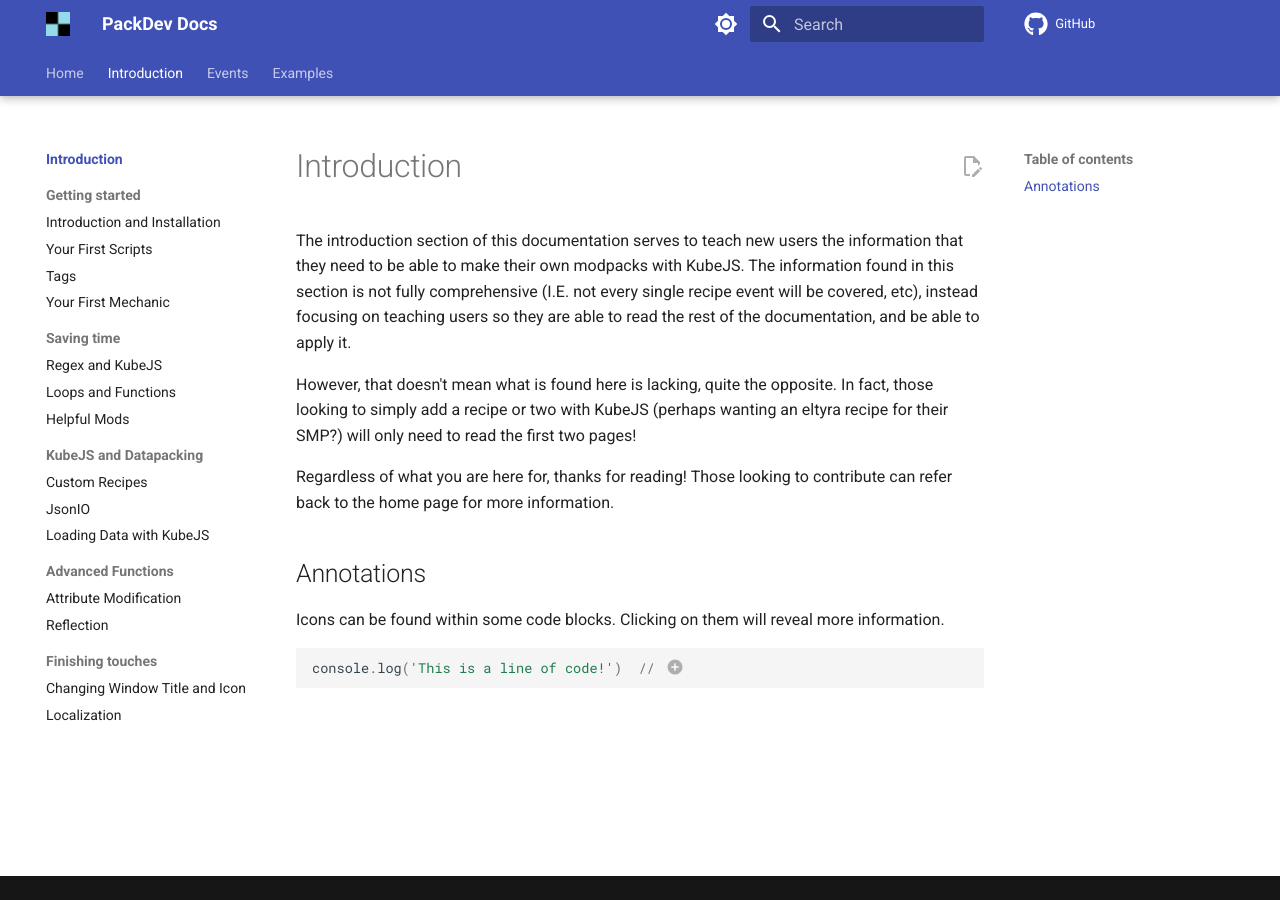
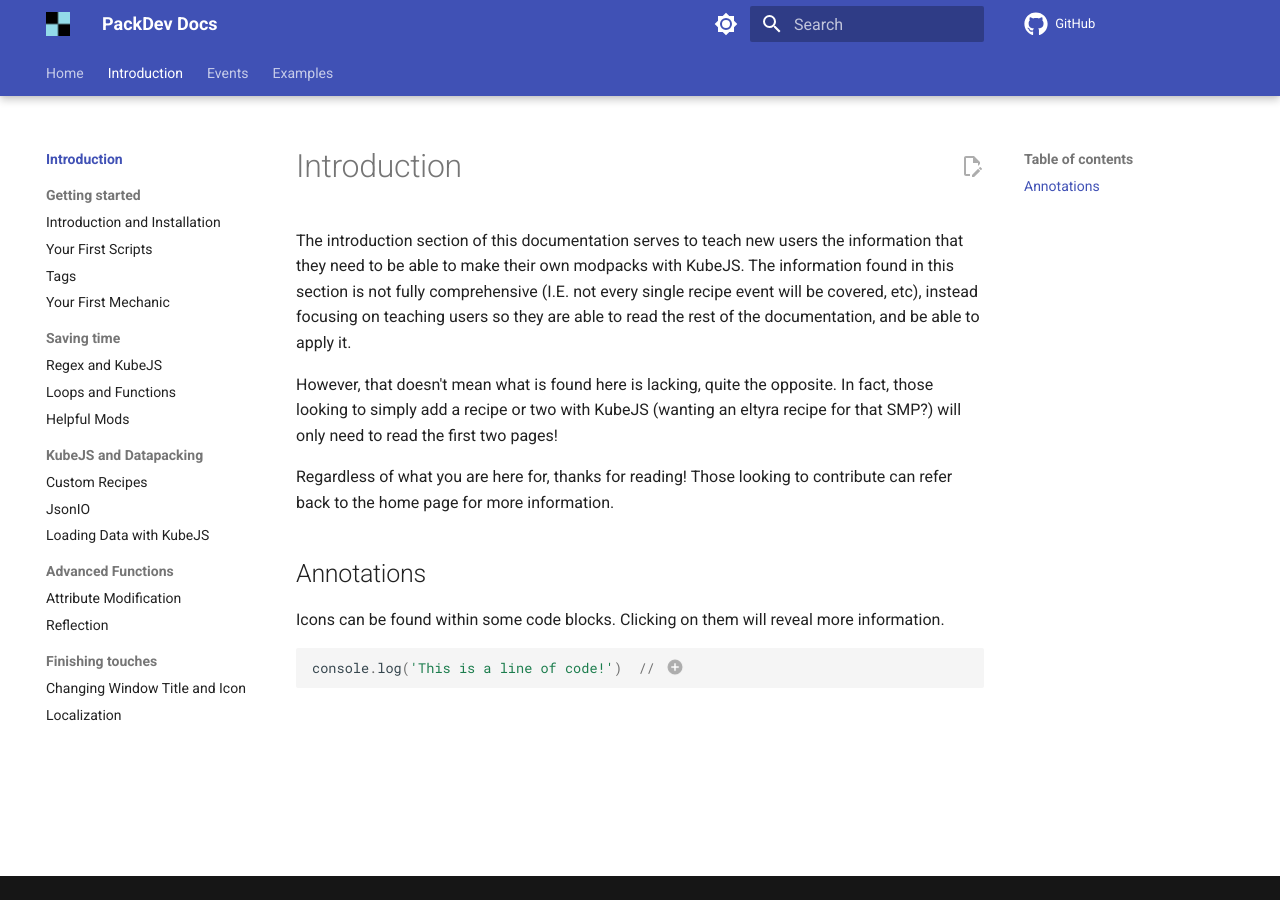
Before and after one commit to ThePansmith/docs, an MkDocs documentation site: the page built from docs/introduction/index.md, in a window 1280 px wide. Built offline with MkDocs 1.6.1 and Material for MkDocs 9.7.7, drawn with Linux system fonts in a browser that asks for light colours; comment, search, counter and statistics services are not loaded.

Commit message:
Update index.md

```diff
--- a/docs/introduction/index.md
+++ b/docs/introduction/index.md
@@ -1,7 +1,7 @@
 # Introduction
 The introduction section of this documentation serves to teach new users the information that they need to be able to make their own modpacks with KubeJS. The information found in this section is not fully comprehensive (I.E. not every single recipe event will be covered, etc), instead focusing on teaching users so they are able to read the rest of the documentation, and be able to apply it.
 
-However, that doesn't mean what is found here is lacking, quite the opposite. In fact, those looking to simply add a recipe or two with KubeJS (perhaps wanting an eltyra recipe for their SMP?) will only need to read the first two pages!
+However, that doesn't mean what is found here is lacking, quite the opposite. In fact, those looking to simply add a recipe or two with KubeJS (wanting an eltyra recipe for that SMP?) will only need to read the first two pages!
 
 Regardless of what you are here for, thanks for reading! Those looking to contribute can refer back to the home page for more information.
 
```
